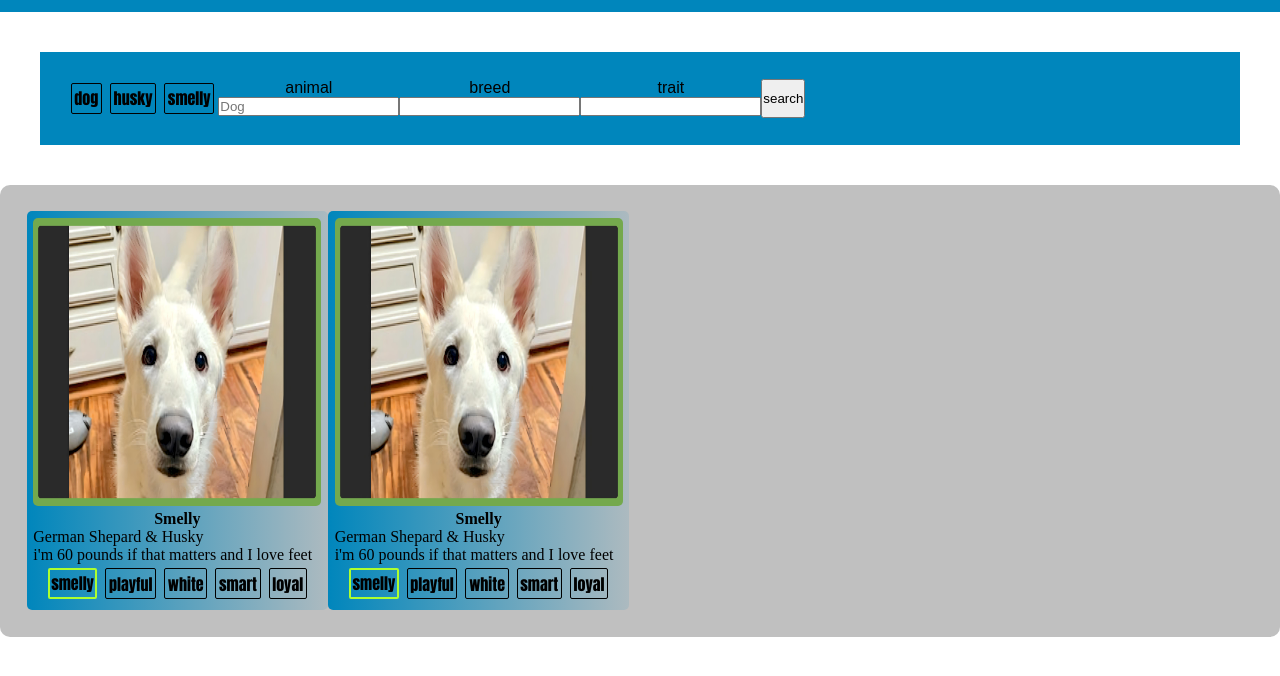
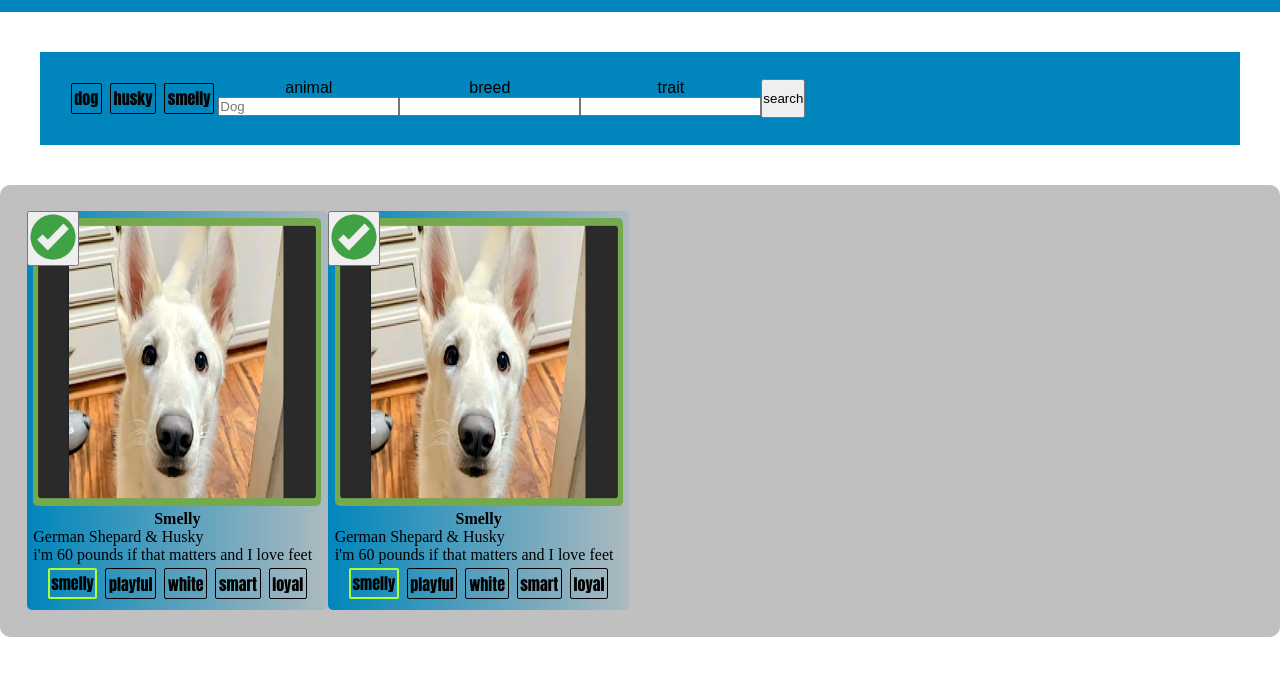
Before and after one commit to Torrescc/Fetch-Your-Friend, a plain HTML site: page catalog.html in a window 1280 px wide. Shown: the part 108-784 px from the top of the page. Drawn offline with Linux system fonts and the light colour scheme.

```diff
--- a/catalog.html
+++ b/catalog.html
@@ -73,6 +73,7 @@
 
     <div class = "Catalog">
         <div class = "pet">
+            <button><img src = "checkmark.png" alt = "checkmark"></button>
             <a href = "https://example.org"><img src = "Dog.jpeg" alt = "a picture of one of our lovely pets offered"></a>
             <div class = "name"> Smelly </div>
             <div class = "breed">
@@ -106,6 +107,7 @@
 
         </div>
         <div class = "pet">
+            <button><img src = "checkmark.png" alt = "checkmark"></button>
             <a href = "https://example.org"><img src = "Dog.jpeg" alt = "a picture of one of our lovely pets offered"></a>
             <div class = "name"> Smelly </div>
             <div class = "breed">
--- a/style.css
+++ b/style.css
@@ -160,6 +160,7 @@
     border-radius: 5px;
     font-family: 'Times New Roman';
     padding :5pt;
+    position: relative;
 }
 *.pet > div{
     width : 3in;
@@ -195,7 +196,10 @@
     font-size : 2em;
     transition-delay: 0.5s;
 }
-*.pet img:hover{
+
+
+
+*.pet a img:hover{
     width: 5in;
     height: 5in;
     transition-delay: 0.5s;
@@ -304,3 +308,13 @@
 	margin: 0.2vh 0.4vh;
 	text-align: left;
 }
+div.pet button{
+    position: absolute;
+    z-index: 1;
+    top : 0in;
+    left : 0in;
+}
+div.pet button img{
+    width : 0.5in;
+    height : 0.5in;
+}
```
Also changed, not shown: swipe.html (+1 -1 lines).
